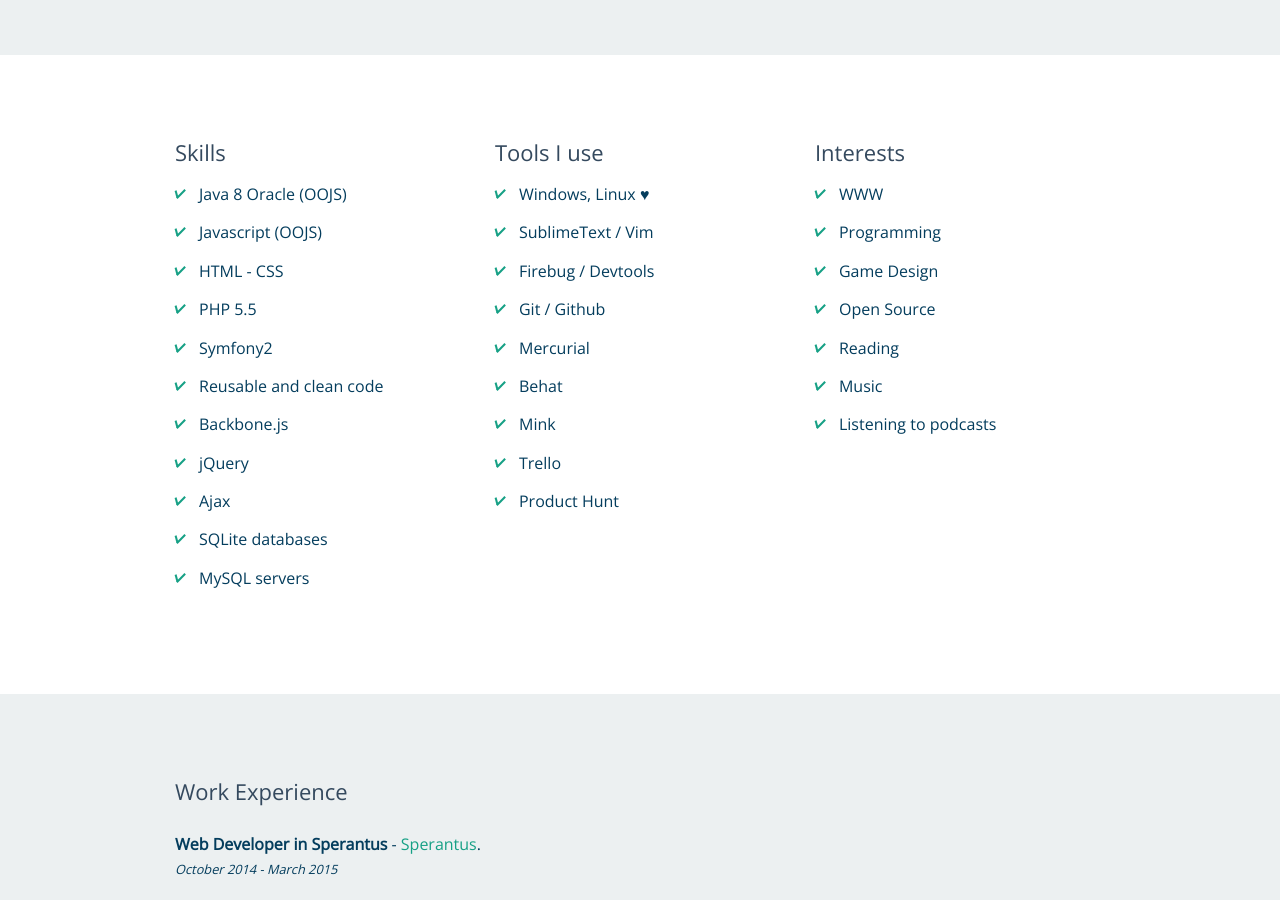
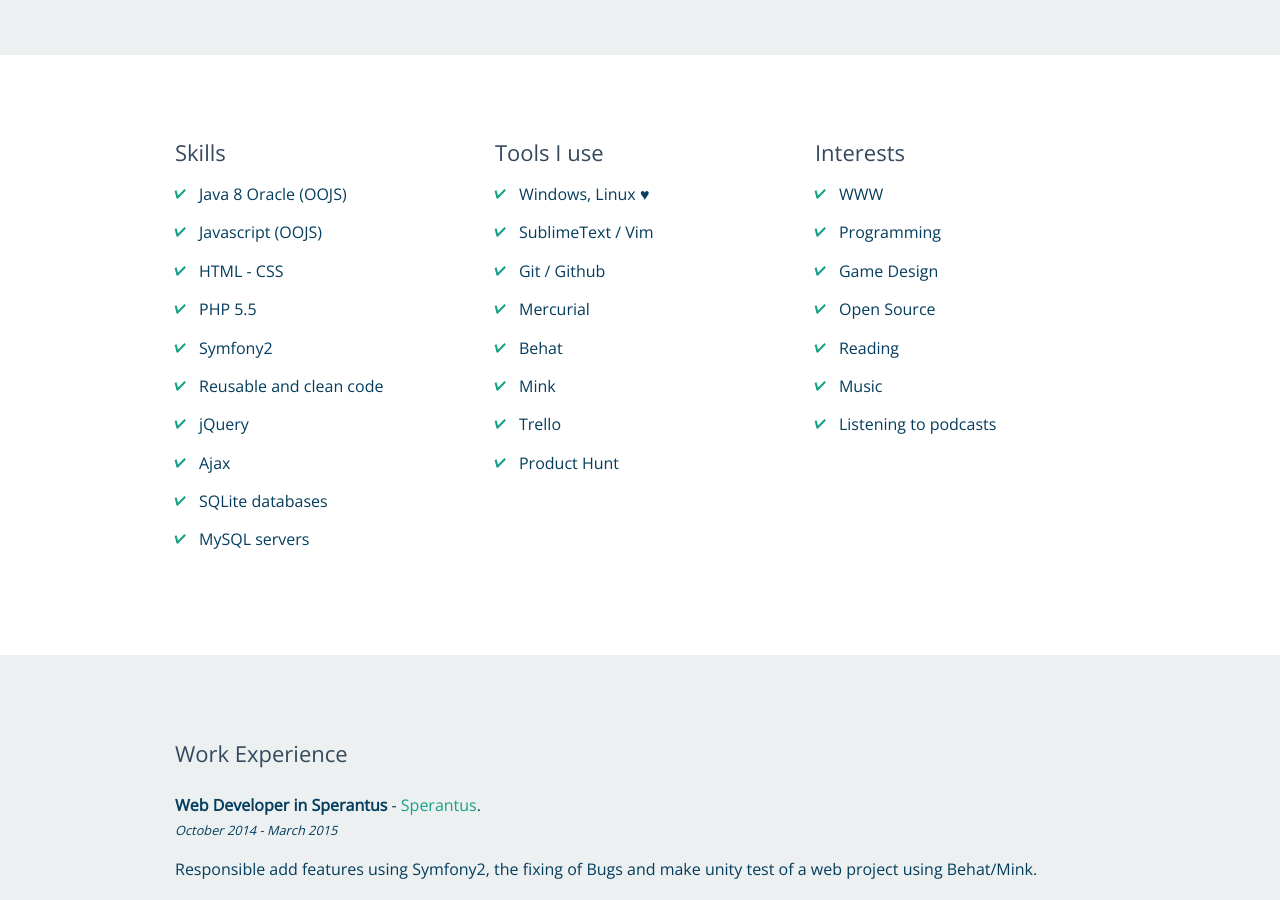
Before and after one commit to Necronexuz/Ivanjimenez.github.io, a Jekyll site: the page built from index.html, in a window 1280 px wide and 900 px high, scrolled down 1089 px. Built offline with Jekyll 4.4.1, drawn with Linux system fonts in a browser that asks for light colours; nearby versions of some CDN libraries; Markdown is read by kramdown in place of the engine named in the settings.

Commit message:
Update home.html

```diff
--- a/_layouts/home.html
+++ b/_layouts/home.html
@@ -70,7 +70,6 @@
           <li>PHP 5.5</li>
           <li>Symfony2</li>
           <li>Reusable and clean code</li>
-          <li>Backbone.js</li>
           <li>jQuery</li>
           <li>Ajax</li>
           <li>SQLite databases</li>
@@ -83,7 +82,6 @@
         <ul class="list no-bullets">
           <li>Windows, Linux ♥ </li>
           <li>SublimeText / Vim</li>
-          <li>Firebug / Devtools</li>
           <li>Git / Github</li>
           <li>Mercurial</li>
           <li>Behat</li>
```
